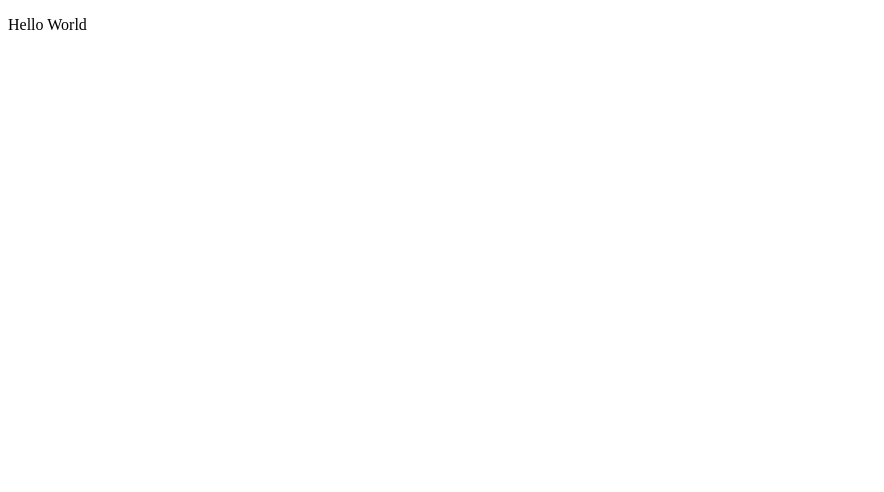
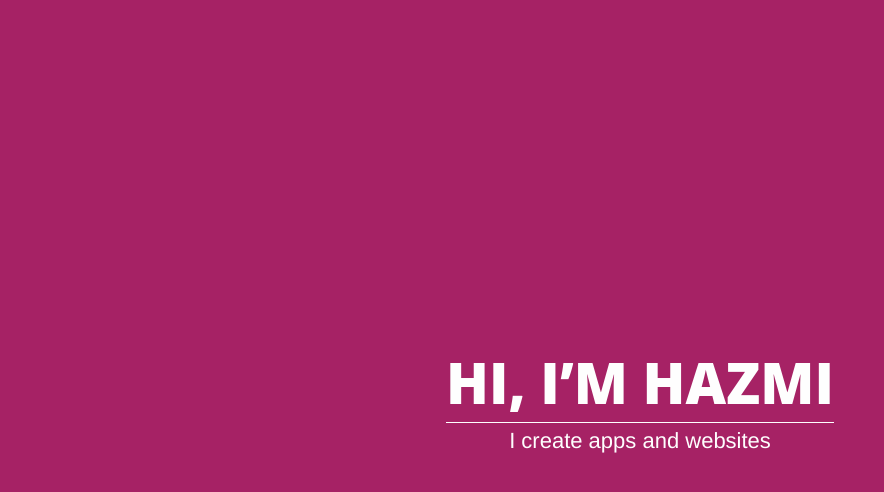
Before and after one commit to hazmi/hazmi.id-v2, a Next.js app: page / in a window 1280 px wide. Shown: the top 492 px of the page, without its empty margins (0-884 px from the left). Built offline with nearby package versions, Linux system fonts and the light colour scheme.

Commit message:
add welcome text

```diff
--- /dev/null
+++ b/components/header/index.js
@@ -0,0 +1,11 @@
+import React from 'react';
+import './index.scss';
+
+export const Header = () => (
+  <div className="header">
+    <h1 className="header__title">Hi, I’m Hazmi</h1>
+    <p className="header__subtitle">I create apps and websites</p>
+  </div>
+);
+
+export default Header;
--- /dev/null
+++ b/components/header/index.scss
@@ -0,0 +1,17 @@
+.header {
+  text-align: center;
+  &__title {
+    text-transform: uppercase;
+    margin: 0 0 3px;
+    padding: 0;
+    font-size: calc(40px + 2vmin);
+    font-weight: 800;
+    font-family: "Open Sans",sans-serif;
+    border-bottom: 1px solid #fff;
+  }
+  &__subtitle {
+    margin: 0;
+    padding: 0;
+    font-size: calc(6px + 2vmin);
+  }
+}
--- /dev/null
+++ b/pages/_app.js
@@ -0,0 +1,35 @@
+import React from 'react';
+import App, { Container } from 'next/app';
+import Head from 'next/head'
+
+class MyApp extends App {
+  render() {
+    const { Component, pageProps } = this.props;
+
+    return (
+      <Container>
+        <Head>
+          <title>Hazmi.ID</title>
+          <meta name="viewport" content="initial-scale=1.0, width=device-width" />
+        </Head>
+        <Component {...pageProps} />
+        <style jsx global>{`
+          html,
+          body {
+            margin: 0;
+            padding: 0;
+          }
+          body {
+            font: 300 18px/1.4 'Helvetica Neue', Helvetica, Arial, sans-serif;
+            color: #fefefe;
+            background: #f5f5f5;
+            -webkit-font-smoothing: antialiased;
+            -moz-osx-font-smoothing: grayscale;
+          }
+      `}</style>
+      </Container>
+    );
+  }
+}
+
+export default MyApp;
--- a/pages/index.js
+++ b/pages/index.js
@@ -1,10 +1,11 @@
-import React, { useState } from 'react'
+import React from 'react'
+import { Header } from "../components/header";
 import "./index.scss";
 
 const Index = () => {
   return (
     <div className="home">
-      <p>Hello World</p>
+      <Header />
     </div>
   );
 }
--- a/pages/index.scss
+++ b/pages/index.scss
@@ -1,2 +1,8 @@
 .home {
+  display: flex;
+  height: 100vh;
+  flex-direction: column;
+  align-items: center;
+  justify-content: center;
+  background-color: #A62265;
 }
```
